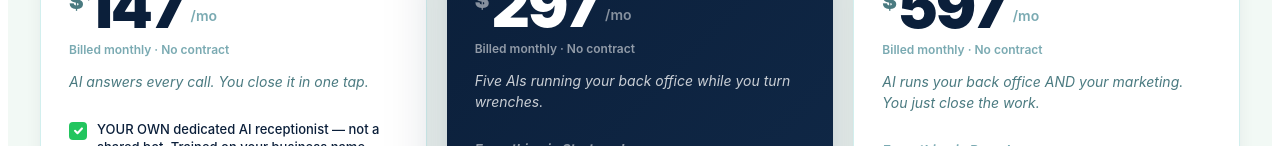
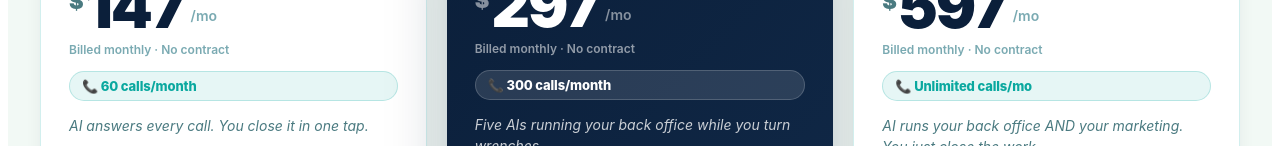
Before and after one commit to petermcshane0512-design/ringoco, a Next.js app: page /pricing in a window 1280 px wide. Shown: the part 654-800 px from the top of the page. Built offline with nearby package versions, Linux system fonts and the light colour scheme; no server answers.

Commit message:
Pricing page: prominent calls/mo callout badge per tier

```diff
--- a/src/app/pricing/page.tsx
+++ b/src/app/pricing/page.tsx
@@ -214,6 +214,21 @@ export default function PricingPage() {
                   {isAnnual
                     ? `Billed once a year as $${(plan.annual * 12).toLocaleString()} · saves $${((plan.monthly - plan.annual) * 12).toLocaleString()}/yr`
                     : 'Billed monthly · No contract'}
+                </div>
+                {/* Prominent call-cap callout — mirrors homepage style so
+                    contractors see "60 calls/month" / "300 calls/month" /
+                    "Unlimited" without scanning the feature list. */}
+                <div style={{
+                  display: 'inline-flex', alignItems: 'center', gap: 6,
+                  padding: '6px 12px',
+                  borderRadius: 999,
+                  background: plan.popular ? 'rgba(255,255,255,0.12)' : 'rgba(10,168,159,0.10)',
+                  border: plan.popular ? '1px solid rgba(255,255,255,0.18)' : '1px solid rgba(10,168,159,0.22)',
+                  marginBottom: 14,
+                }}>
+                  <span style={{ fontSize: 13, fontWeight: 800, color: plan.popular ? '#fff' : '#0AA89F', letterSpacing: '-0.01em' }}>
+                    📞 {plan.tier === 'concierge' ? 'Unlimited calls/mo' : plan.tier === 'officemgr' ? '300 calls/month' : '60 calls/month'}
+                  </span>
                 </div>
                 <div style={{ fontSize: 14, color: plan.popular ? 'rgba(255,255,255,0.78)' : '#4A7A80', marginBottom: 22, lineHeight: 1.5, fontStyle: 'italic' }}>
                   {plan.tagline}
```
